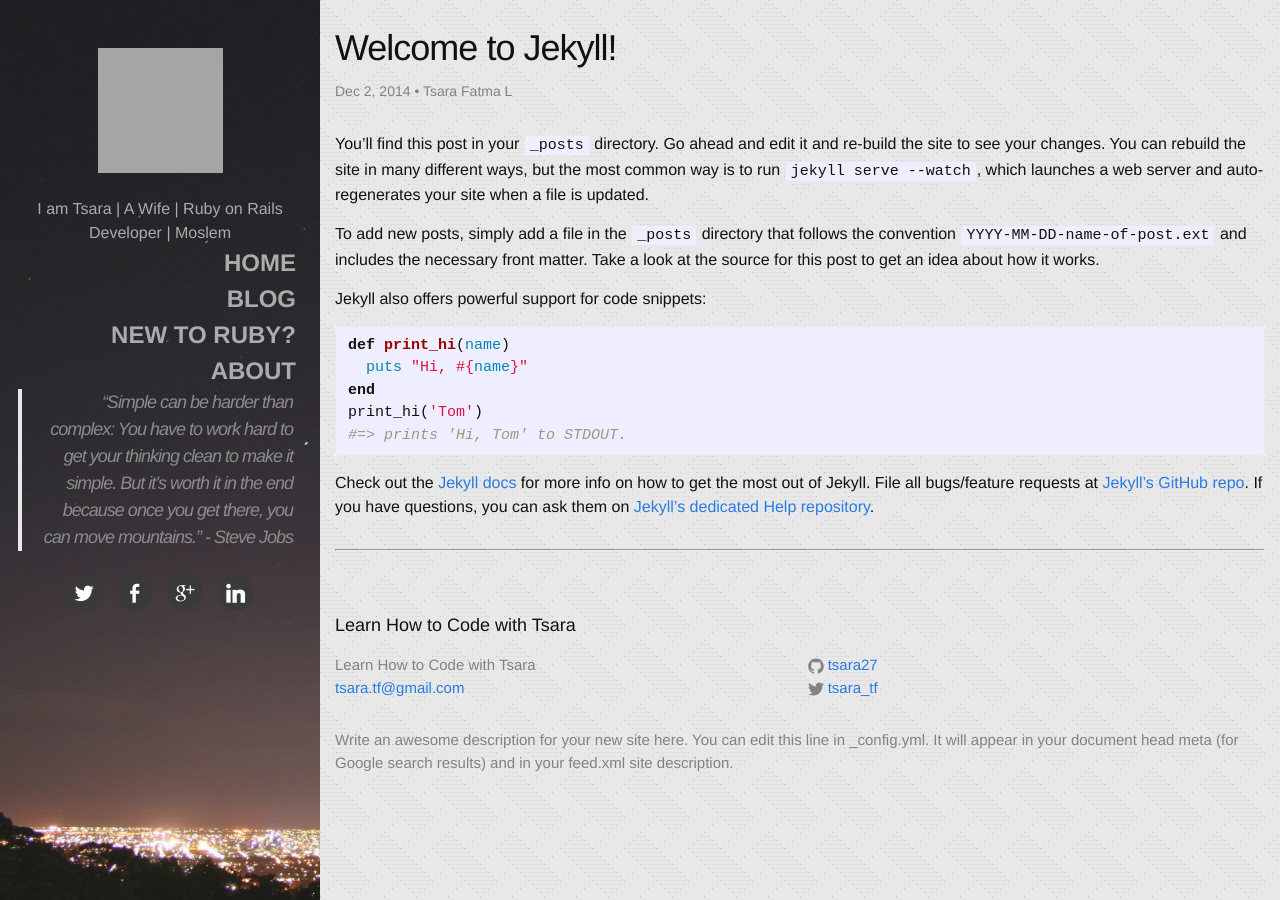
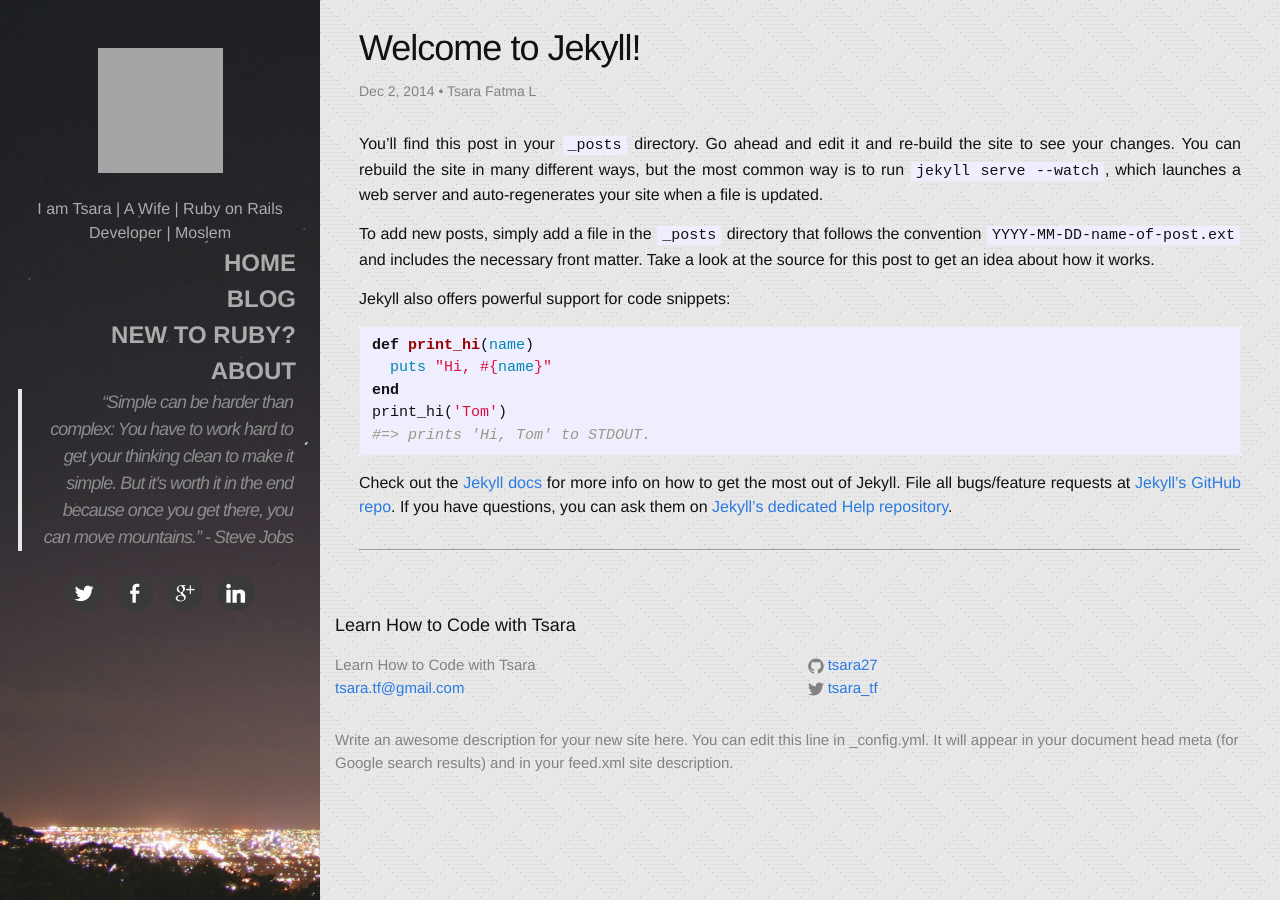
Before and after one commit to tsara27/my_website, a Jekyll site: the page built from _posts/2014-12-02-welcome-to-jekyll.markdown, in a window 1280 px wide. Built offline with Jekyll 4.4.1, drawn with Linux system fonts in a browser that asks for light colours; some web fonts are replaced; comment, search, counter and statistics services are not loaded; grey boxes are pictures that could not be loaded.

Commit message:
modify style

```diff
--- a/_sass/_additional.scss
+++ b/_sass/_additional.scss
@@ -64,13 +64,16 @@
 
 .page-content{
     float: left;
-    margin-left: 20em;
+    @include margin(null 1.5em null 21.5em);
     max-width: 80%;
+    text-align: justify;
     @include media-query($on-palm) {
-        margin-left: 0;
+      @include margin(null 1.5em null 1.5em);
+      max-width: 100%;
     }
     @include media-query($on-tablet) {
-        margin-left: 0;
+      @include margin(null 1.5em null 1.5em);
+      max-width: 100%;
     }
 }
 
@@ -125,3 +128,7 @@
   text-align: center;
   @include margin(1.5em null null null);
 }
+
+#disqus_thread{
+  @include margin(null 1.5em null 1.5em);
+}
```
